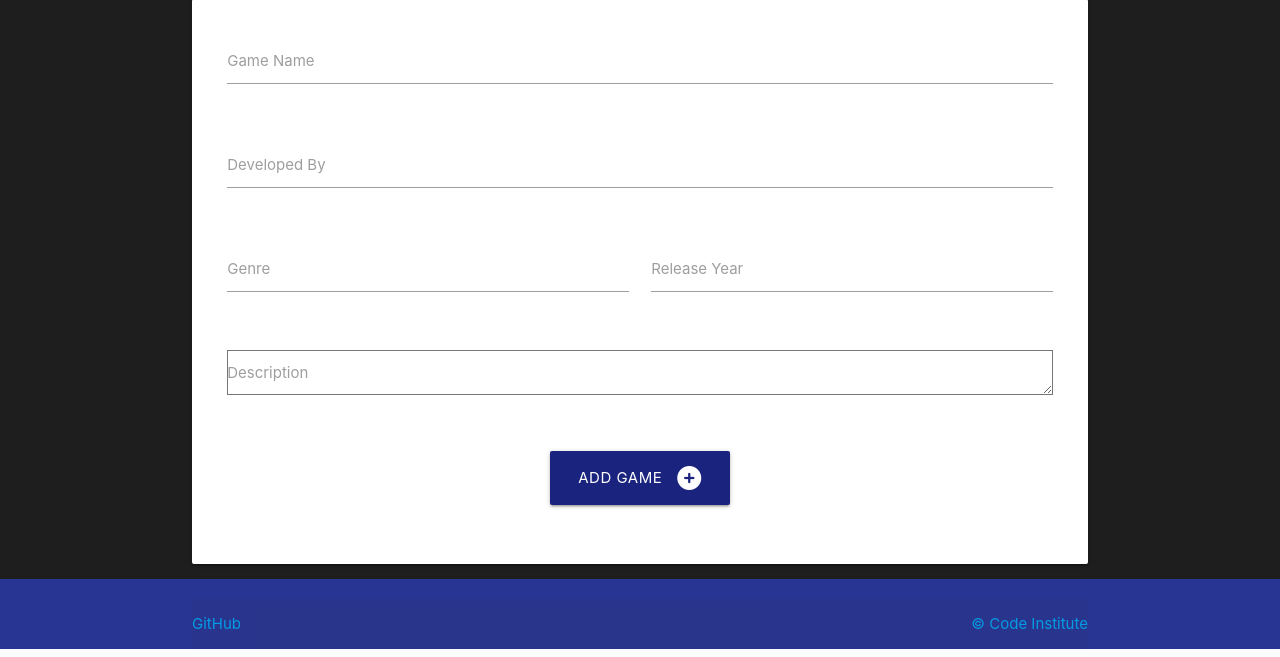
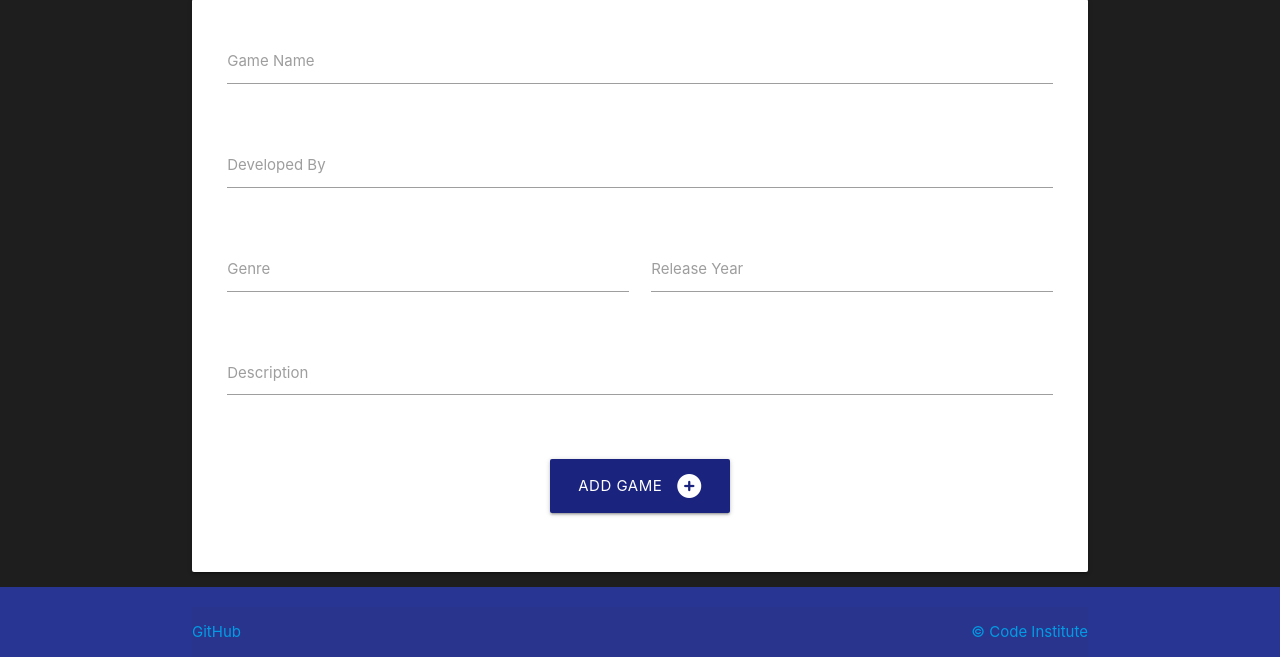
Before and after one commit to joshfreeman00/video-game-review-MS3, a Flask app: page /add_game in a window 1280 px wide. Shown: the part 160-817 px from the top of the page. Run offline with Flask 2, Linux system fonts and the light colour scheme; the visitor is signed in with stand-in values (Sample User, id 1); some libraries are stand-ins or nearby versions.

Commit message:
Add styling to the forms textarea

```diff
--- a/videogamereview/templates/add_game.html
+++ b/videogamereview/templates/add_game.html
@@ -38,7 +38,7 @@
         <div class="row">
             <div class="input-field col s12">
                 <textarea id="game_description" name="game_description" type="text" minlength="1" maxlength="300"
-                    class="validate" required></textarea>
+                    class="materialize-textarea validate" required></textarea>
                 <label for="game_description">Description</label>
             </div>
         </div>
```
